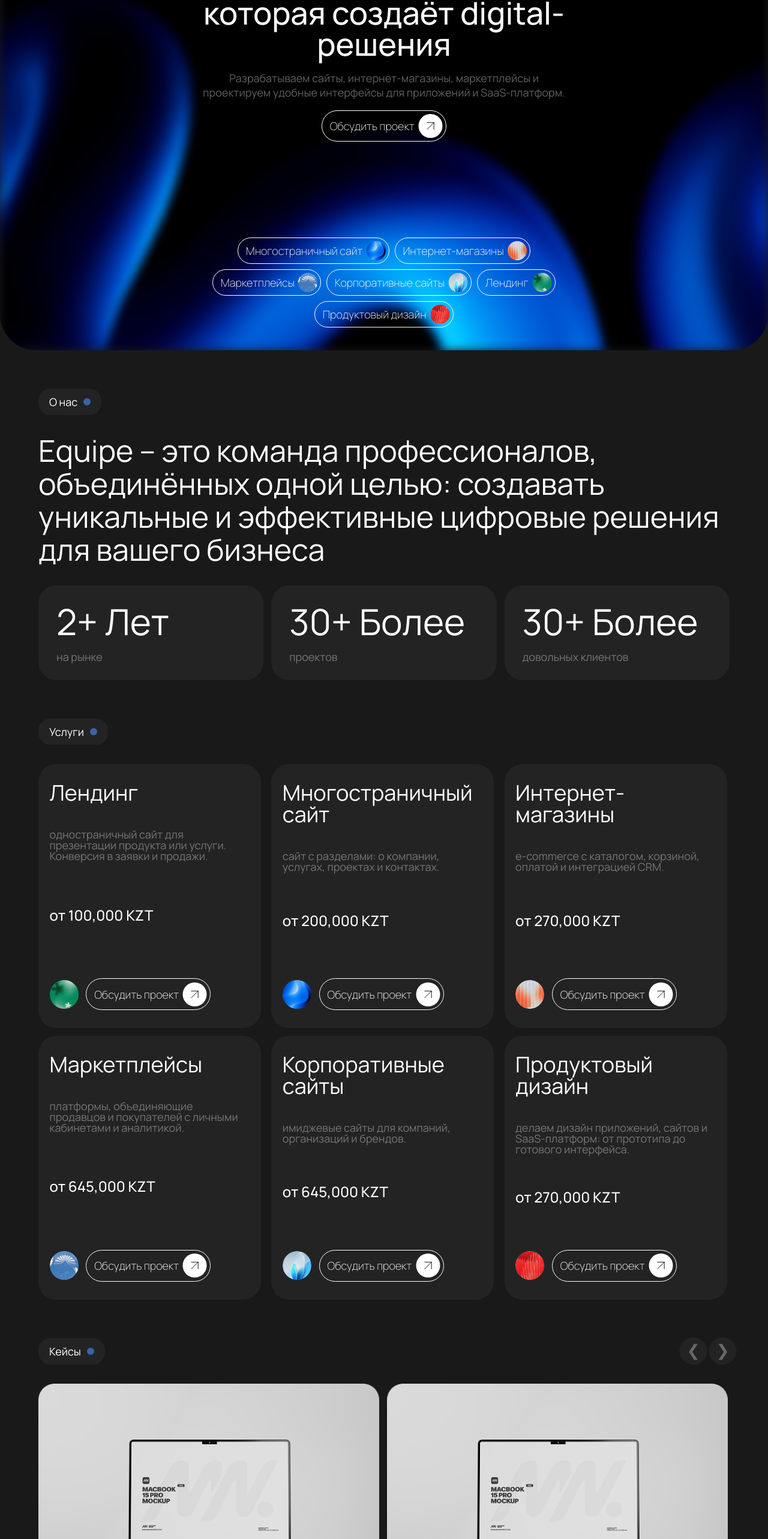
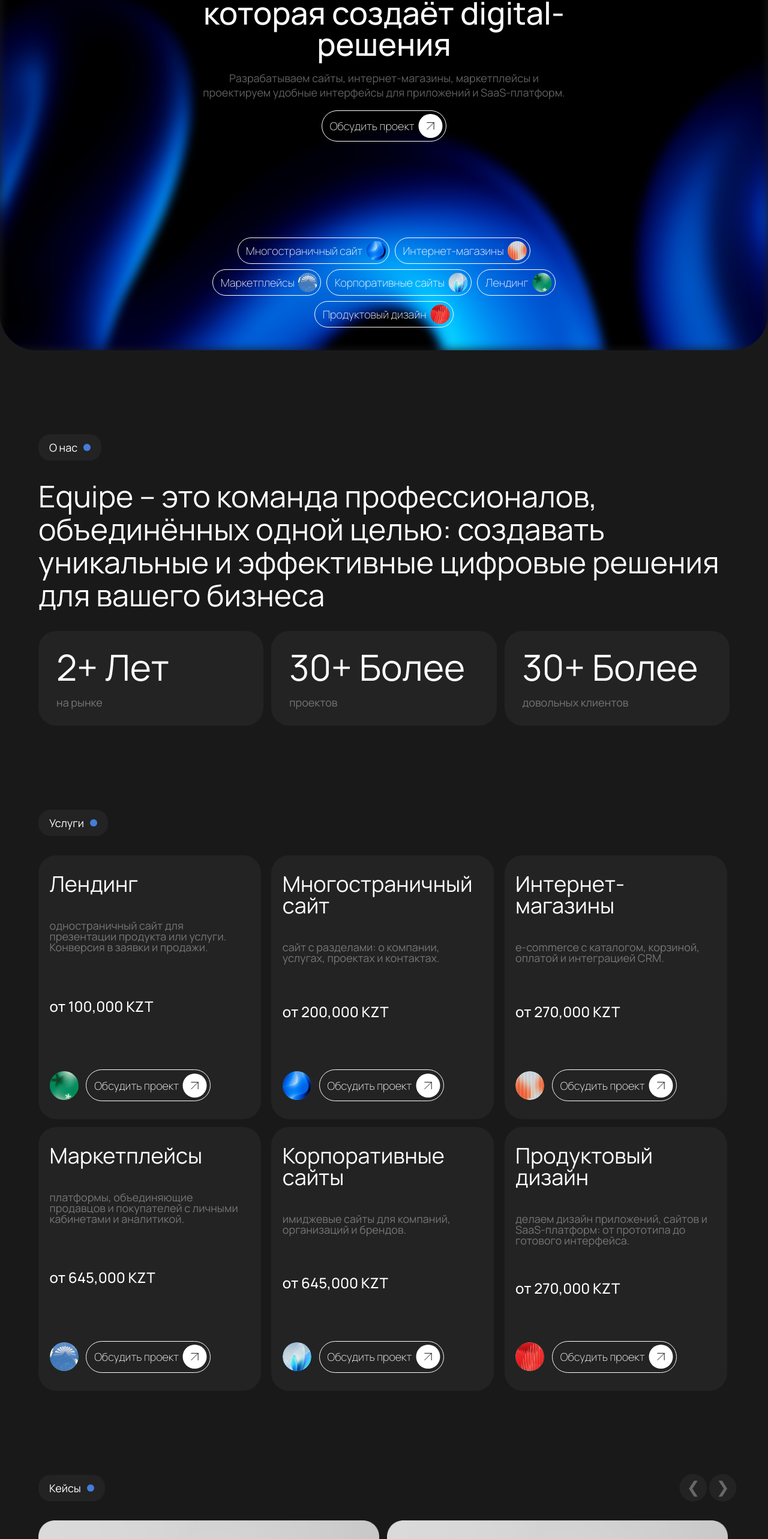
Before and after one commit to DonJuvn/equipe-, a React (Create React App) app: page / in a window 1280 px wide. Shown: the part 216-2782 px from the top of the page at 60% size. Built offline with nearby package versions, Linux system fonts and the light colour scheme.

Commit message:
phases p width

```diff
--- a/src/App.css
+++ b/src/App.css
@@ -573,7 +573,7 @@
 
 /* ABOUT */
 #about {
-   padding-top: 8vh;
+   padding-top: 140px;
 }
 #about h1 {
    color: white;
@@ -674,7 +674,7 @@
 
 /* SERVICES */
 #services {
-   padding-top: 8vh;
+   padding-top: 140px;
 }
 #services .container {
    height: 100%;
@@ -833,7 +833,7 @@
 
 /* CASES */
 #cases {
-   padding-top: 8vh;
+   padding-top: 140px;
 }
 .cases-title {
    display: flex;
@@ -984,7 +984,7 @@
 }
 /* PROCESS */
 #process {
-   padding-top: 8vh;
+   padding-top: 140px;
 }
 .phases {
    margin-top: 4vh;
@@ -1041,6 +1041,8 @@
    letter-spacing: 0%;
    text-align: center;
    vertical-align: bottom;
+   width: 50vw;
+   margin: 0 auto;
 }
 .phases .reveal {
    opacity: 0;
@@ -1085,7 +1087,7 @@
 
 /* FEEDBACKS */
 #feedbacks {
-   padding-top: 8vh;
+   padding-top: 140px;
 }
 .feedback {
    flex: 0 0 auto; /* prevents shrinking, keeps items side by side */
@@ -1175,7 +1177,7 @@
 
 /* APPLICATION */
 #application {
-   padding-top: 8vh;
+   padding-top: 140px;
 }
 .application {
    margin-top: 4vh;
--- a/src/components/soc-media.jsx
+++ b/src/components/soc-media.jsx
@@ -9,11 +9,17 @@
             </div>
 
             <div className="media">
-               <Title text={"instagram"} />
-               <Title text={"whatsapp"} />
-               <Title text={"linked in"} />
+               <a href="https://www.instagram.com/equipe_teaam/">
+                  <Title text={"instagram"} />
+               </a>
+               <a href="https://wa.me/77077545662?text=Сәлеметсіз%20бе,%20сіздерге%20проект%20жасатқым%20келеді.">
+                  <Title text={"whatsapp"} />
+               </a>
+               <a href="https://www.linkedin.com/company/equipe-team/">
+                  <Title text={"linked in"} />
+               </a>
             </div>
-            <img id='group' src="./img/Group.png" alt="" />
+            <img id="group" src="./img/Group.png" alt="" />
          </div>
       </div>
    );
```
